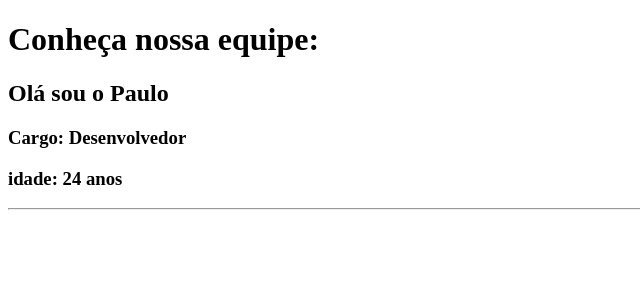
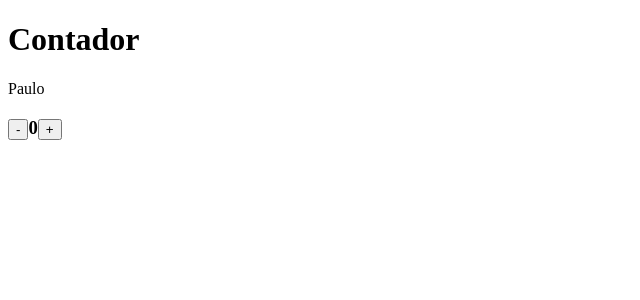
Before and after one commit to dev-vilela/Curso-de-ReactJS, a React (Create React App) app in the folder REACT/meuapp/: page / in a window 1280 px wide. Shown: the top 300 px of the page, without its empty margins (0-640 px from the left). Built offline with nearby package versions, Linux system fonts and the light colour scheme.

Commit message:
Aula 36 sobre STATE e fechamento do modulo 4

```diff
--- a/REACT/meuapp/public/index.html
+++ b/REACT/meuapp/public/index.html
@@ -1,5 +1,5 @@
 <!DOCTYPE html>
-<html lang="en">
+<html lang="pt-br">
   <head>
     <meta charset="utf-8" />
     <link rel="icon" href="%PUBLIC_URL%/favicon.ico" />
--- a/REACT/meuapp/src/App.js
+++ b/REACT/meuapp/src/App.js
@@ -51,8 +51,8 @@
 
 export default App;
 
-*/
-
+====================================================
+AULA 35:
 import React, { Component } from "react";
 
 class Equipe extends Component{
@@ -89,3 +89,60 @@
 }
 
 export default App;
+
+*/
+//TRABALHANDO COM STATE
+import React, {Component} from 'react';
+
+class App extends Component{
+
+  constructor(props){
+    super(props);
+    this.state = {
+      nome:'Paulo',
+      contador: 0
+    };
+
+    this.aumentar = this.aumentar.bind(this);
+    this.diminuir = this.diminuir.bind(this)
+  }
+
+  aumentar(){
+    let state = this.state;
+    state.contador +=1
+    state.nome = 'Wende'
+    this.setState(state)
+  }
+
+  diminuir(){
+    let state = this.state;
+    if(state.contador === 0){
+      alert('Chegou a zero!');
+        return;
+    }
+    state.contador -= 1;
+    state.nome = 'Paulo'
+    this.setState(state)
+  }
+
+  render(){
+    return(
+      <div>
+        <h1>Contador</h1>
+
+          {this.state.nome}
+
+         <h3>
+
+          <button onClick={this.diminuir}>-</button>
+               { this.state.contador }
+          <button onClick={this.aumentar}>+</button>
+
+          </h3>
+      </div>
+    );
+  }
+}
+
+
+export default App;
```
